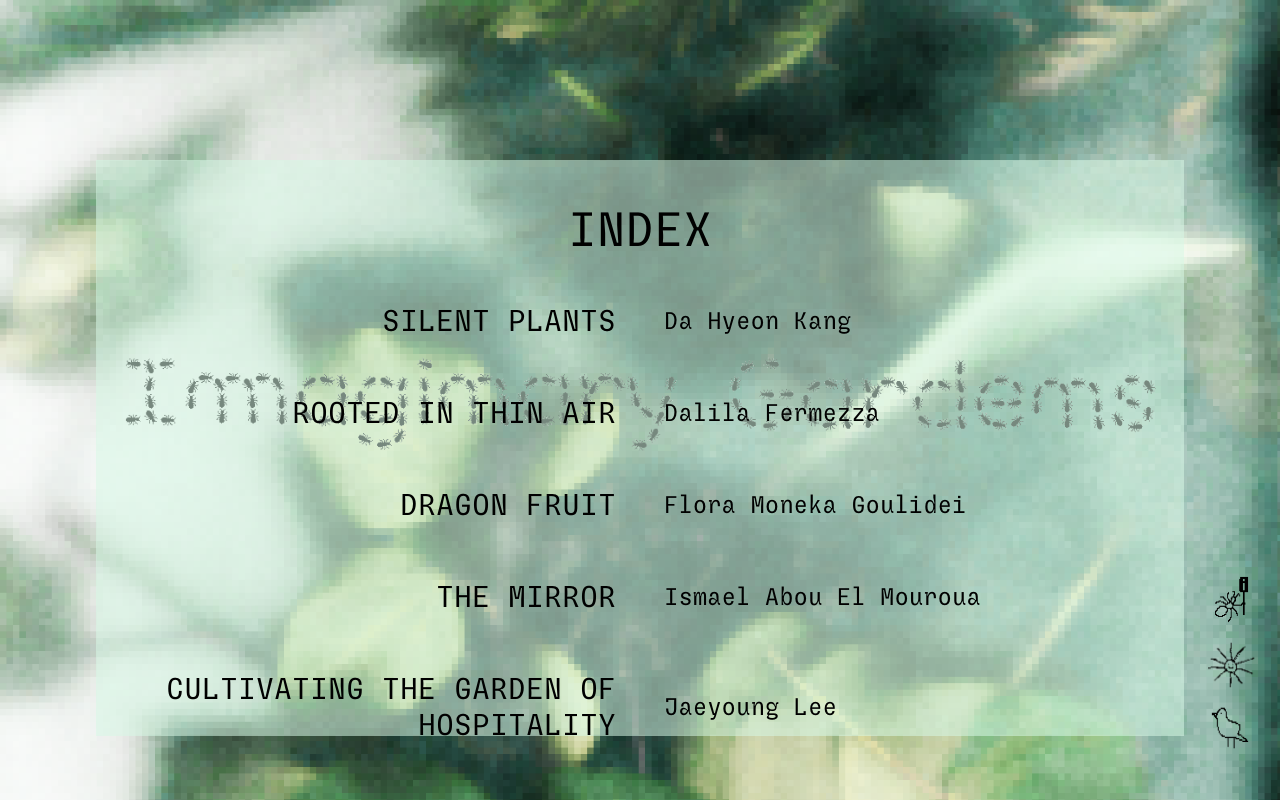
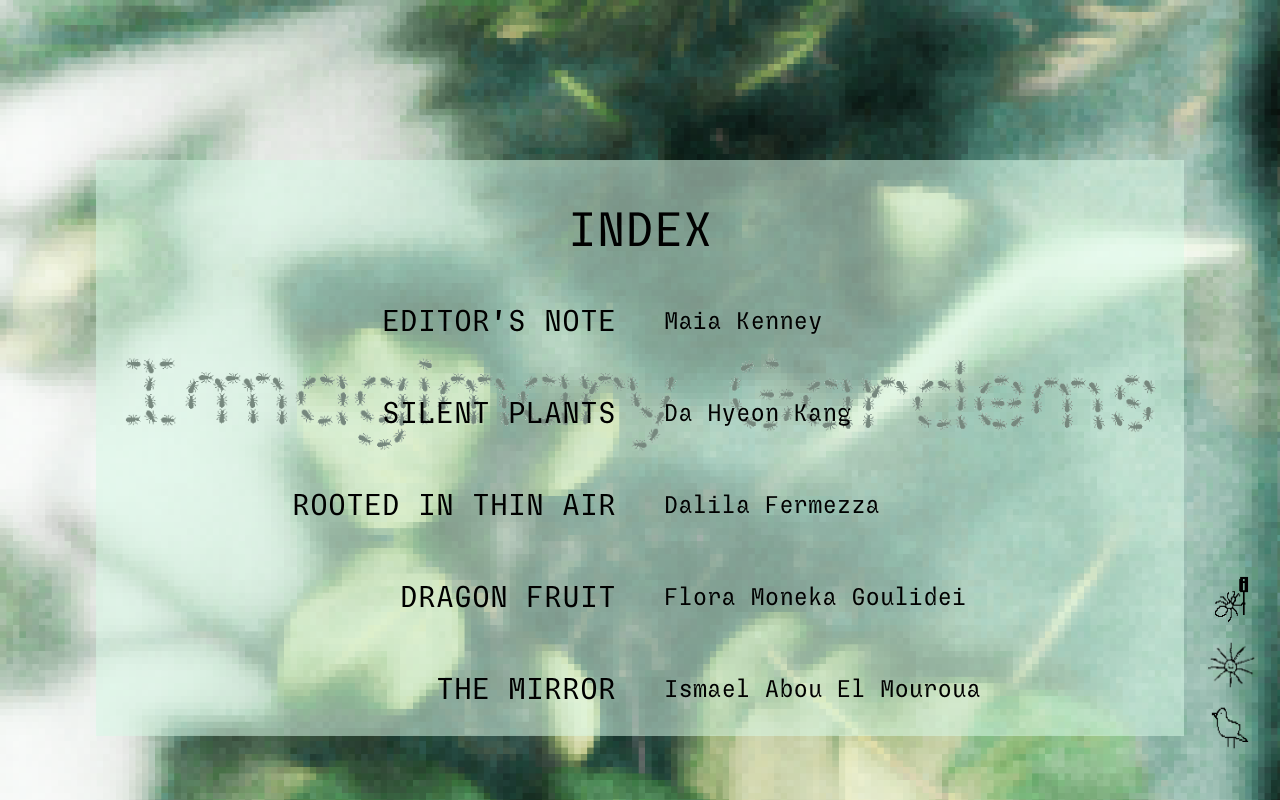
Before and after one commit to Simon-Dirks/imaginary-gardens, an Angular app: page / in a window 1280 px wide. Both pictures are taken after a click on the button 1232 px from the left and 600 px from the top of the page. Built offline with nearby package versions, Linux system fonts and the light colour scheme; no server answers.

Commit message:
Add editor's note to index page

```diff
--- a/src/app/index-overlay/index-overlay.component.html
+++ b/src/app/index-overlay/index-overlay.component.html
@@ -15,16 +15,16 @@
     <div class="flex-1 overflow-y-auto px-8 pb-8">
       <div class="space-y-14">
         <div
-          *ngFor="let leaf of leafService.leavesData"
+          *ngFor="let entry of entries"
           class="flex justify-between items-center gap-6"
         >
           <div class="flex-1 text-right pr-6">
-            <a [href]="leaf.link" target="_blank" class="hover:underline">
-              <h2 class="text-3xl uppercase">{{ leaf.title }}</h2>
+            <a [href]="entry.link" target="_blank" class="hover:underline">
+              <h2 class="text-3xl uppercase">{{ entry.title }}</h2>
             </a>
           </div>
           <div class="flex-1 text-left">
-            <p class="text-2xl">{{ leaf.authorName }}</p>
+            <p class="text-2xl">{{ entry.authorName }}</p>
           </div>
         </div>
       </div>
--- a/src/app/index-overlay/index-overlay.component.ts
+++ b/src/app/index-overlay/index-overlay.component.ts
@@ -4,6 +4,7 @@ import { Subscription } from 'rxjs';
 import { DayNightService } from '../../services/day-night.service';
 import { LeafService } from '../../services/leaf.service';
 import { IndexService } from '../../services/index.service';
+import { LeafModel } from '../../models/leaf.model';
 
 @Component({
   selector: 'app-index-overlay',
@@ -16,7 +17,19 @@ export class IndexOverlayComponent implements OnInit, OnDestroy {
   public leafService = inject(LeafService);
   public dayNightService = inject(DayNightService);
 
-  ngOnInit(): void {}
+  entries: LeafModel[] = [];
+
+  ngOnInit(): void {
+    this.entries = [...this.leafService.leavesData];
+    this.entries.unshift({
+      title: "Editor's Note",
+      authorName: 'Maia Kenney',
+      link: 'https://thecouch.hethem.nl/imaginary-gardens/',
+      imageUrl: '',
+      dx: 0,
+      dy: 0,
+    });
+  }
 
   ngOnDestroy(): void {}
 }
--- a/src/models/leaf.model.ts
+++ b/src/models/leaf.model.ts
@@ -4,4 +4,6 @@ export interface LeafModel {
   title: string;
   authorName: string;
   position?: { x: number; y: number };
+  dx: number;
+  dy: number;
 }
--- a/src/services/leaf.service.ts
+++ b/src/services/leaf.service.ts
@@ -7,9 +7,8 @@ import { LeafModel } from '../models/leaf.model';
 export class LeafService {
   private referenceWidth = 1800;
   private referenceHeight = 1020;
-  private referenceCenter = { x: 900, y: 510 };
 
-  public leavesData = [
+  public leavesData: LeafModel[] = [
     {
       imageUrl: '/img/leaves/15_DaHyeonKang.png',
       link: 'https://thecouch.hethem.nl/silent-plants/',
@@ -178,6 +177,8 @@ export class LeafService {
           x: viewportWidth / 2 - 150,
           y: topPadding + leafSpacing * i,
         },
+        dx: 0,
+        dy: 0,
       }));
     } else {
       // Original layout for larger screens
@@ -202,6 +203,8 @@ export class LeafService {
             x: center.x + leaf.dx * scaleX - 90,
             y: center.y + (leaf.dy + extraSpread) * scaleY - 100,
           },
+          dx: leaf.dx,
+          dy: leaf.dy,
         };
       });
     }
```
